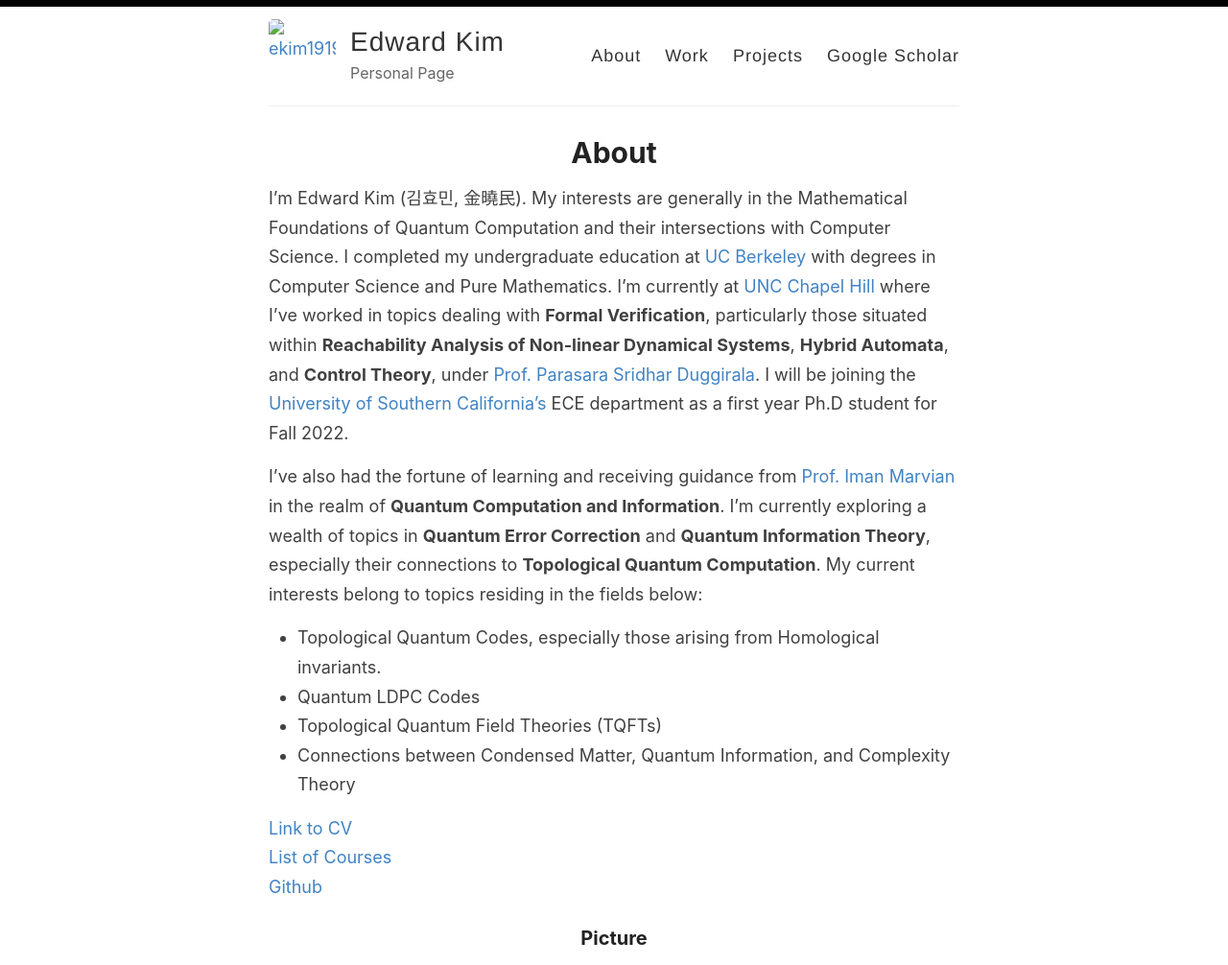
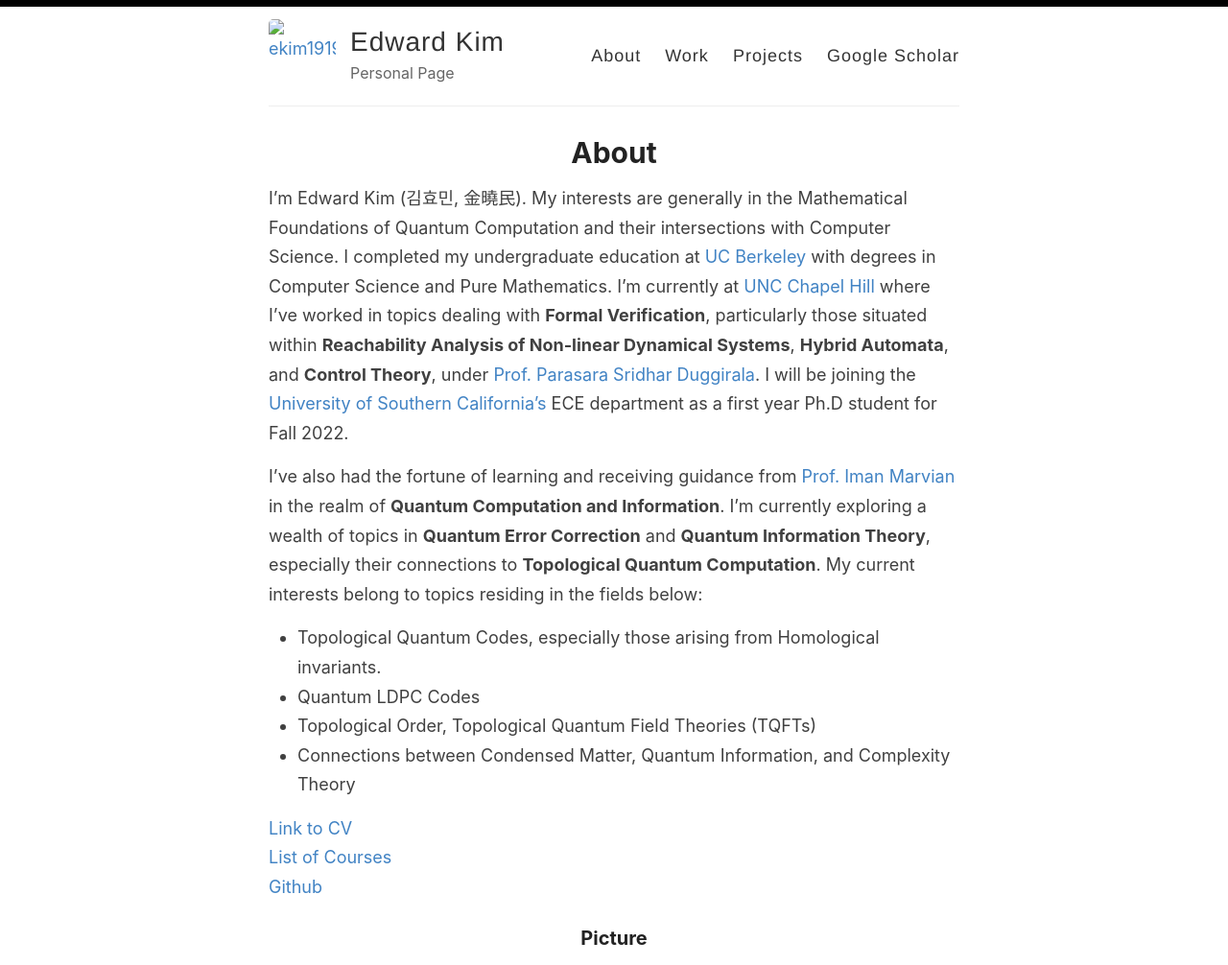
Before and after one commit to ekim1919/ekim1919.github.io, a Jekyll site: the page built from _pages/about.md, in a window 1280 px wide, cut to the strip 0-1006 px from the top of the page. Shown: the whole strip at 96% size. Built offline with Jekyll 4.4.1, drawn with Linux system fonts in a browser that asks for light colours.

Commit message:
last change for about

```diff
--- a/_pages/about.md
+++ b/_pages/about.md
@@ -14,7 +14,7 @@ redirect_from:
 
   - Topological Quantum Codes, especially those arising from Homological invariants.
   - Quantum LDPC Codes
-  - Topological Quantum Field Theories (TQFTs)
+  - Topological Order, Topological Quantum Field Theories (TQFTs)
   - Connections between Condensed Matter, Quantum Information, and Complexity Theory
 
 
```
